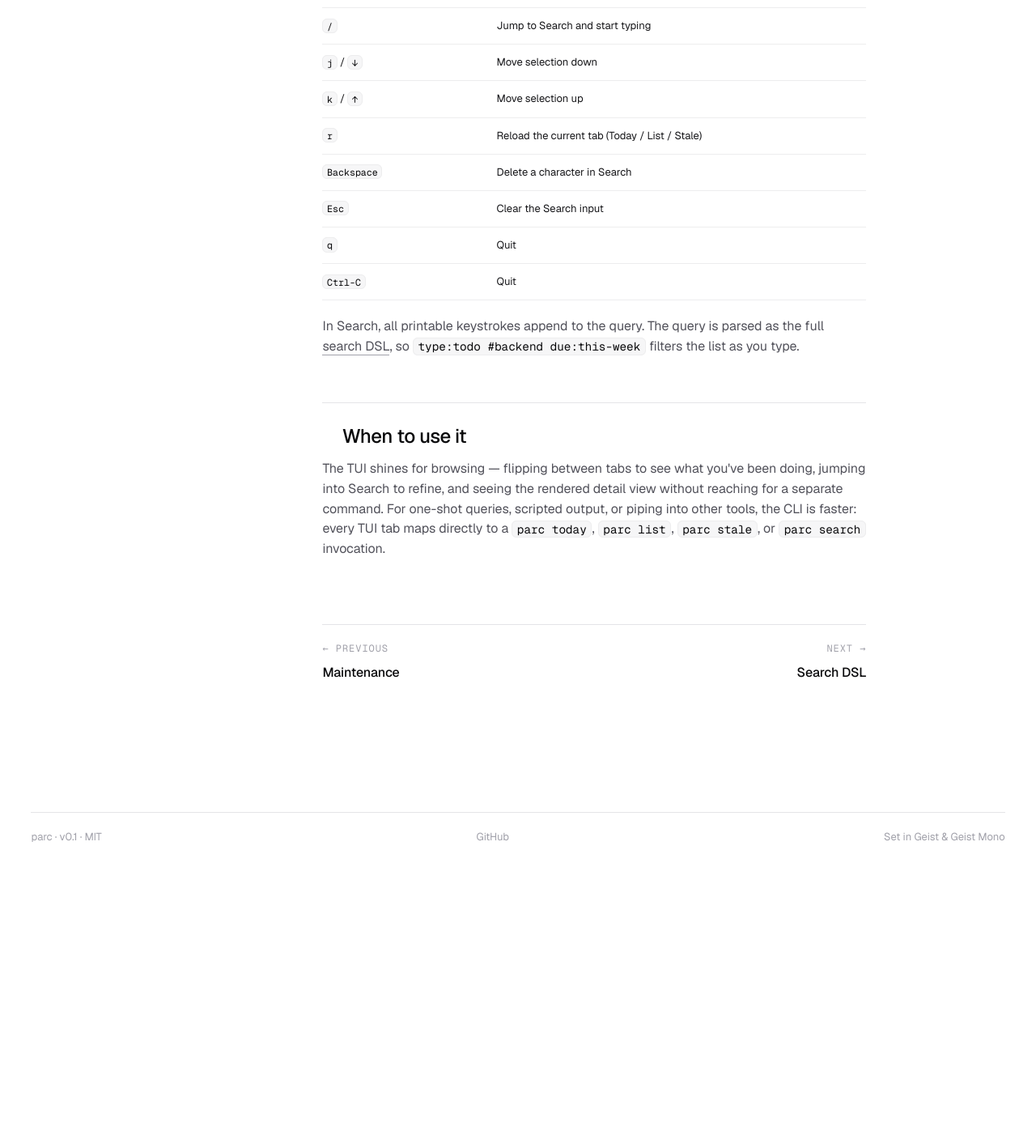
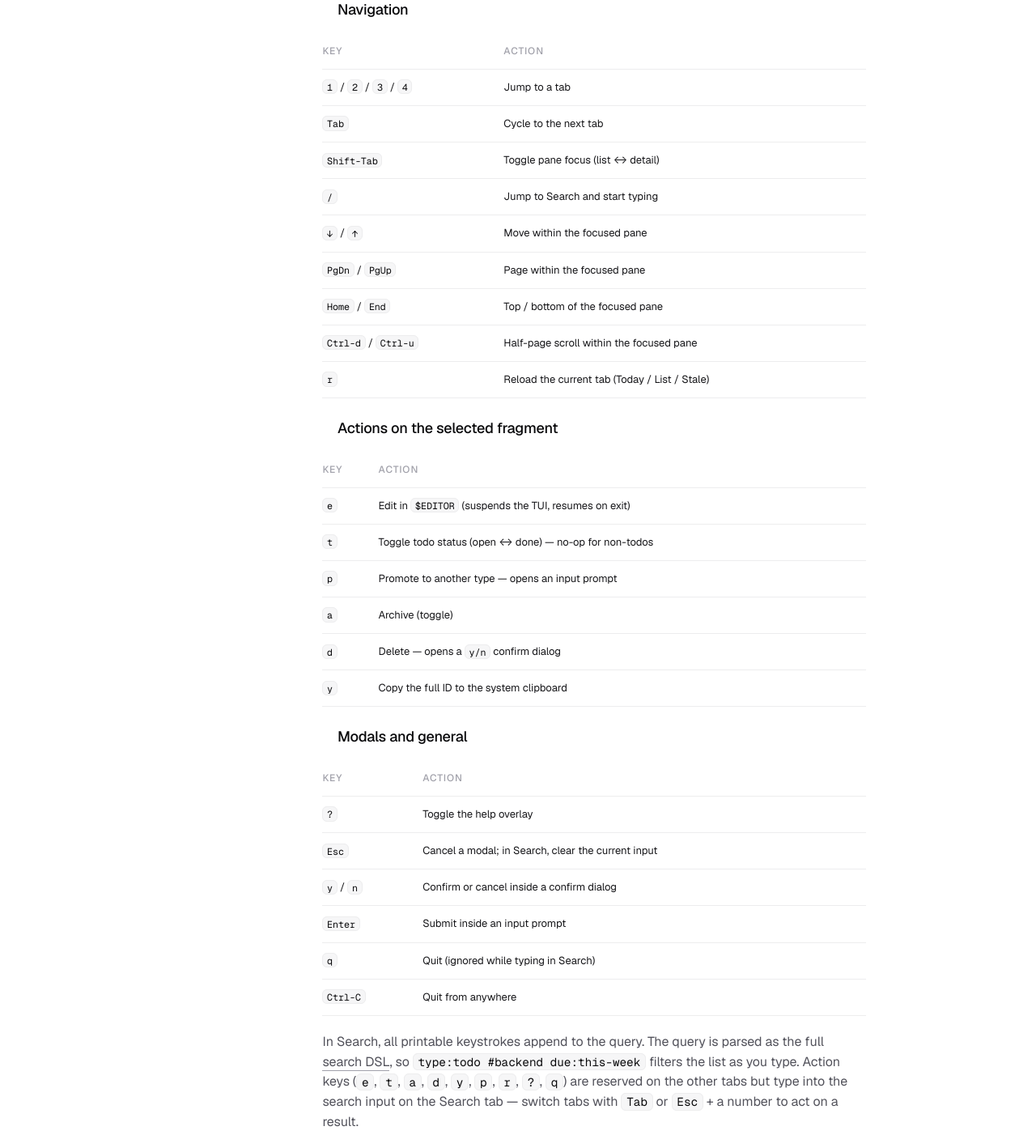
Before and after one commit to luntta/parc, an Eleventy site: page docs/src/cli/tui.md in a window 1280 px wide. Shown: the part 1262-2664 px from the top of the page at 81% size. Before the commit the page ends 2347 px from the top, so only its background shows below. Built offline with nearby package versions, Linux system fonts and the light colour scheme; Eleventy itself is replaced by a stand-in of ours; files that its build step writes are made by us from their sources; what markdown-it-attrs would draw is missing.

Commit message:
docs: refresh TUI keymap and feature list

```diff
--- a/docs/src/cli/tui.md
+++ b/docs/src/cli/tui.md
@@ -18,32 +18,57 @@ The CLI auto-falls-back to the `today` digest when output is piped or redirected
 
 ## Layout
 
-A persistent menu strip across the top selects between four tabs. The list panel on the left shows fragments matching the active tab; the detail panel on the right shows the highlighted fragment.
+A persistent menu strip across the top selects between four tabs. Below it sits a two-pane split: a list panel on the left, a detail panel on the right. Exactly one pane is _focused_ at a time — its border is highlighted and navigation keys (arrows, page, etc.) act on it. A footer strip at the bottom shows the current focus and a key cheat-sheet.
 
 | Tab | Number | What it shows |
 |-----|--------|---------------|
 | **Today** | `1` | The same three sections as `parc today` (touched today / due / open & high priority) |
 | **List** | `2` | Recent fragments, newest first |
 | **Stale** | `3` | The same set as `parc stale` |
-| **Search** | `4` or `/` | Live DSL search — type to filter, results refresh per keystroke |
+| **Search** | `4` or `/` | Live DSL search — type to filter, results refresh after a short debounce |
+
+The detail pane renders the selected fragment's body as styled Markdown — headings, lists, blockquotes, code, inline code, bold/italic, links, and `[[id]]` wiki-links are highlighted. A scrollbar appears when the body overflows the pane.
 
 ## Keybindings
+
+### Navigation
 
 | Key | Action |
 |-----|--------|
 | `1` / `2` / `3` / `4` | Jump to a tab |
 | `Tab` | Cycle to the next tab |
+| `Shift-Tab` | Toggle pane focus (list ↔ detail) |
 | `/` | Jump to Search and start typing |
-| `j` / `↓` | Move selection down |
-| `k` / `↑` | Move selection up |
+| `↓` / `↑` | Move within the focused pane |
+| `PgDn` / `PgUp` | Page within the focused pane |
+| `Home` / `End` | Top / bottom of the focused pane |
+| `Ctrl-d` / `Ctrl-u` | Half-page scroll within the focused pane |
 | `r` | Reload the current tab (Today / List / Stale) |
-| `Backspace` | Delete a character in Search |
-| `Esc` | Clear the Search input |
-| `q` | Quit |
-| `Ctrl-C` | Quit |
 
-In Search, all printable keystrokes append to the query. The query is parsed as the full [search DSL]({{ '/search-dsl/' | url }}), so `type:todo #backend due:this-week` filters the list as you type.
+### Actions on the selected fragment
+
+| Key | Action |
+|-----|--------|
+| `e` | Edit in `$EDITOR` (suspends the TUI, resumes on exit) |
+| `t` | Toggle todo status (open ↔ done) — no-op for non-todos |
+| `p` | Promote to another type — opens an input prompt |
+| `a` | Archive (toggle) |
+| `d` | Delete — opens a `y/n` confirm dialog |
+| `y` | Copy the full ID to the system clipboard |
+
+### Modals and general
+
+| Key | Action |
+|-----|--------|
+| `?` | Toggle the help overlay |
+| `Esc` | Cancel a modal; in Search, clear the current input |
+| `y` / `n` | Confirm or cancel inside a confirm dialog |
+| `Enter` | Submit inside an input prompt |
+| `q` | Quit (ignored while typing in Search) |
+| `Ctrl-C` | Quit from anywhere |
+
+In Search, all printable keystrokes append to the query. The query is parsed as the full [search DSL]({{ '/search-dsl/' | url }}), so `type:todo #backend due:this-week` filters the list as you type. Action keys (`e`, `t`, `a`, `d`, `y`, `p`, `r`, `?`, `q`) are reserved on the other tabs but type into the search input on the Search tab — switch tabs with `Tab` or `Esc` + a number to act on a result.
 
 ## When to use it
 
-The TUI shines for browsing — flipping between tabs to see what you've been doing, jumping into Search to refine, and seeing the rendered detail view without reaching for a separate command. For one-shot queries, scripted output, or piping into other tools, the CLI is faster: every TUI tab maps directly to a `parc today`, `parc list`, `parc stale`, or `parc search` invocation.
+The TUI shines for browsing and quick edits — flipping between tabs to see what you've been doing, jumping into Search to refine, and editing or toggling todos without leaving the keyboard. For one-shot queries, scripted output, or piping into other tools, the CLI is faster: every TUI tab maps directly to a `parc today`, `parc list`, `parc stale`, or `parc search` invocation, and every TUI action maps to `parc edit`, `parc set`, `parc archive`, `parc delete`, or `parc promote`.
```
Also changed, not shown: README.md.
